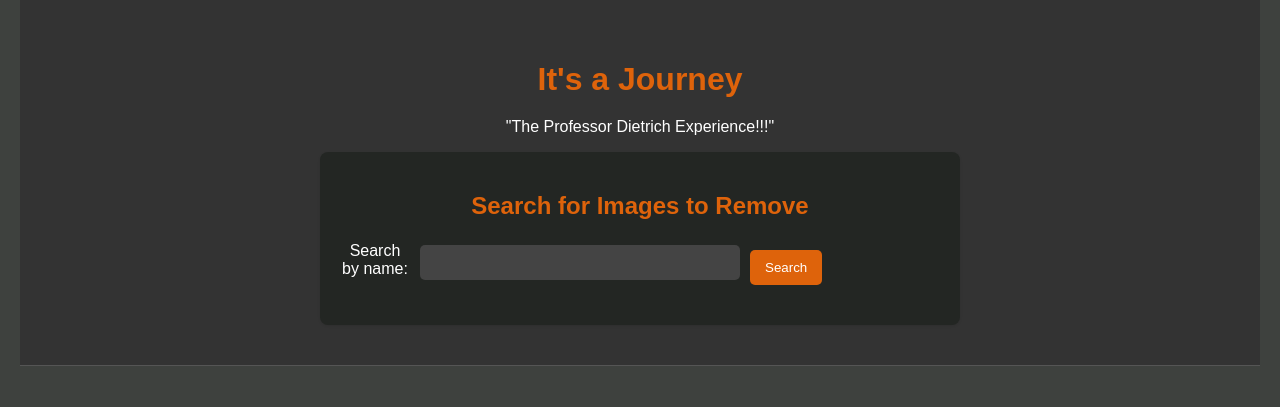
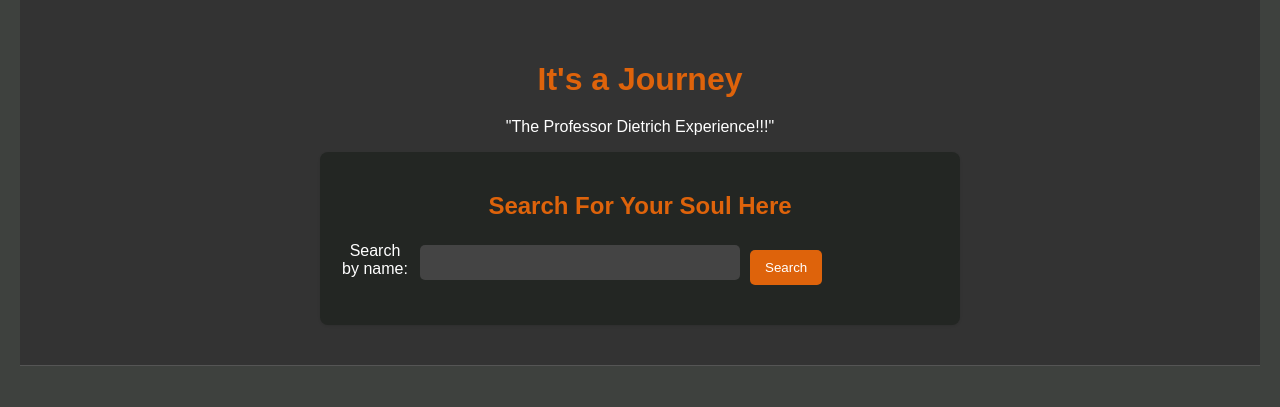
Before and after one commit to crayton07/Final_Project, a PHP site: page /Final_Project/catalog.php in a window 1280 px wide. Shown: the top 407 px of the page. Run offline with PHP 8.4, Linux system fonts and the light colour scheme; the visitor is signed in with stand-in values (Sample User, id 1); data that the repository does not hold is empty.

Commit message:
modifying asthetics

```diff
--- a/catalog.php
+++ b/catalog.php
@@ -72,7 +72,7 @@ if (!empty($_GET['search'])) {
 
         <!-- Search Section -->
         <div class="hero-search">
-            <h2>Search for Images to Remove</h2>
+            <h2>Search For Your Soul Here</h2>
             <form action="" method="GET" class="search-form">
                 <label for="search">Search by name:</label>
                 <input type="text" id="search" name="search" required>
--- a/tableIFrame.php
+++ b/tableIFrame.php
@@ -69,7 +69,12 @@ if (isset($_GET['search']) && !empty($_GET['search'])) {
     <link rel="stylesheet" href="stylesTwo.css">
 </head>
 <body>
-    <h2>Catalog Items</h2>
+    <section class="box box-long2" style="width: 40%; height: 65px; margin: 0 auto;">
+            <h2 style="text-align: center; font-size: 50px;">Catalog Items</h2>
+    </section>
+
+
+
     <table>
         <thead>
             <tr>
```
